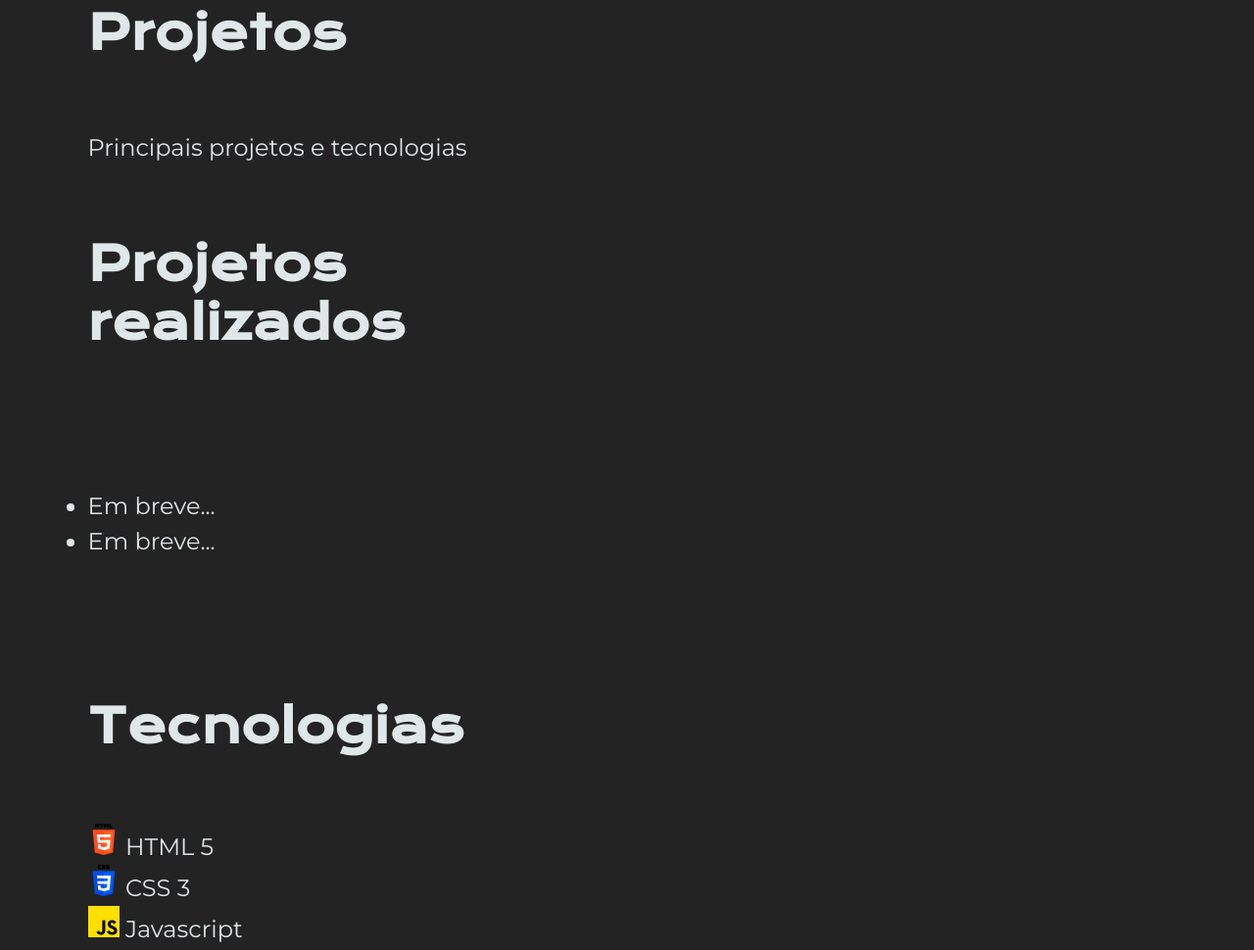
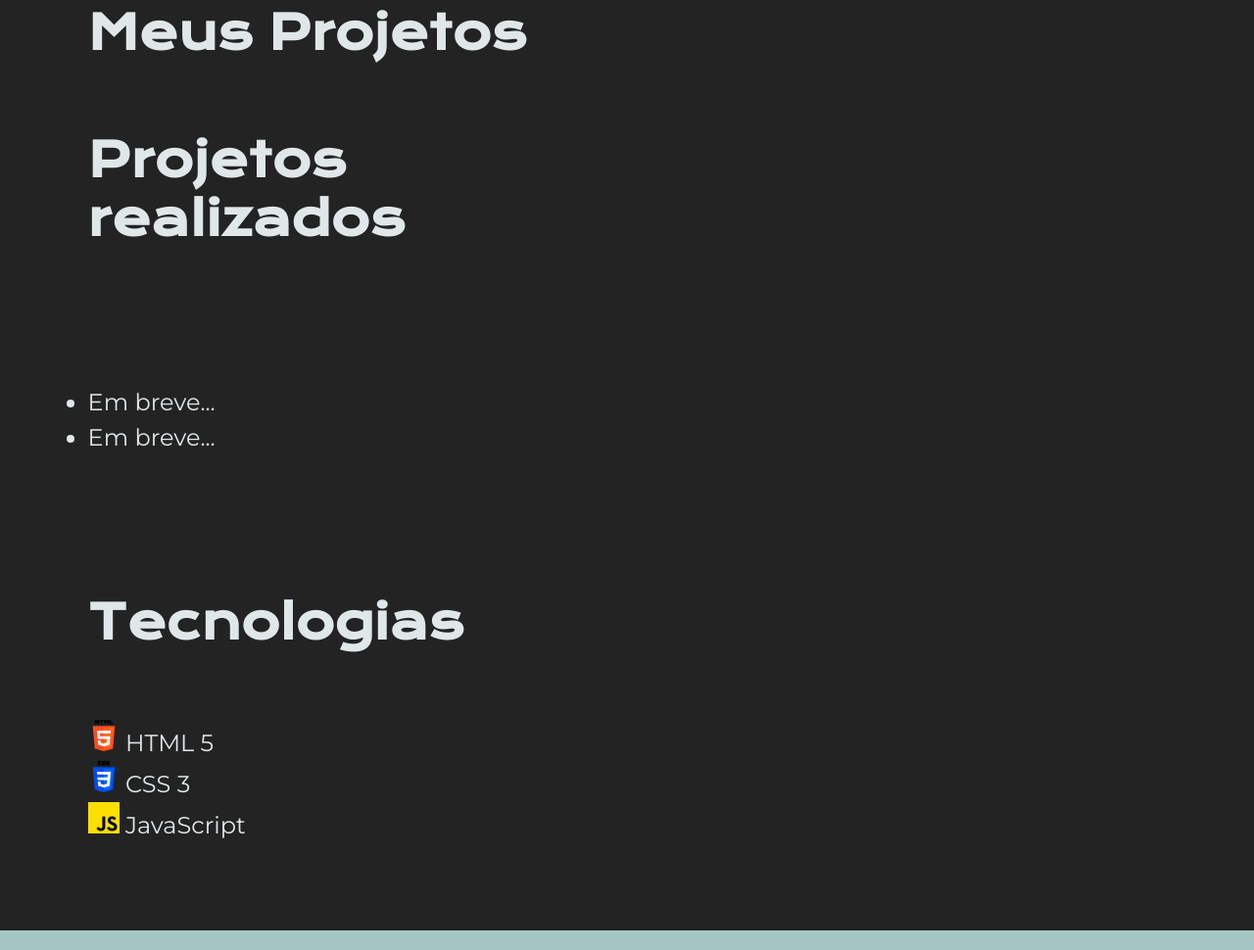
Before and after one commit to Emanuelmts/portfolio, a plain HTML site: page projects.html in a window 1280 px wide. Shown: the part 148-1118 px from the top of the page at 98% size. Drawn offline with nearby package versions, Linux system fonts and the light colour scheme.

Commit message:
ajustes nos titulos

```diff
--- a/projects.html
+++ b/projects.html
@@ -18,8 +18,8 @@
 
     <main class="apresentacao">
         <section class="apresentacao__conteudo">
-            <h1 class="apresentacao__conteudo__titulo">Projetos</h1>
-            <p class="apresentacao__conteudo__texto">Principais projetos e tecnologias</p>
+            <h1 class="apresentacao__conteudo__titulo">Meus Projetos</h1>
+            <!-- <p class="apresentacao__conteudo__texto">Principais projetos e tecnologias</p> -->
             <h2 class="apresentacao__conteudo__titulo">Projetos realizados</h1>
             <p class="apresentacao__conteudo__texto">
                 <ul class="apresentacao__conteudo__texto">
@@ -27,12 +27,12 @@
                     <li>Em breve...</li>
                 </ul>
             </p>
-            <h2 class="apresentacao__conteudo__titulo">Tecnologias</h2>
+            <h3 class="apresentacao__conteudo__titulo">Tecnologias</h3>
             <div class="apresentacao__conteudo__texto">
                 <ul class="apresentacao__conteudo__texto">
                     <ol> <img src="./assets/html-5.png" alt="HTML 5 logo"> HTML 5</ol>
                     <ol> <img src="./assets/css-3.png" alt="CSS 3 logo"> CSS 3</ol>
-                    <ol> <img src="./assets/js.png" alt="JS logo"> Javascript</ol>
+                    <ol> <img src="./assets/js.png" alt="JS logo"> JavaScript</ol>
                 </ul>
             </div>
         </section>
```
